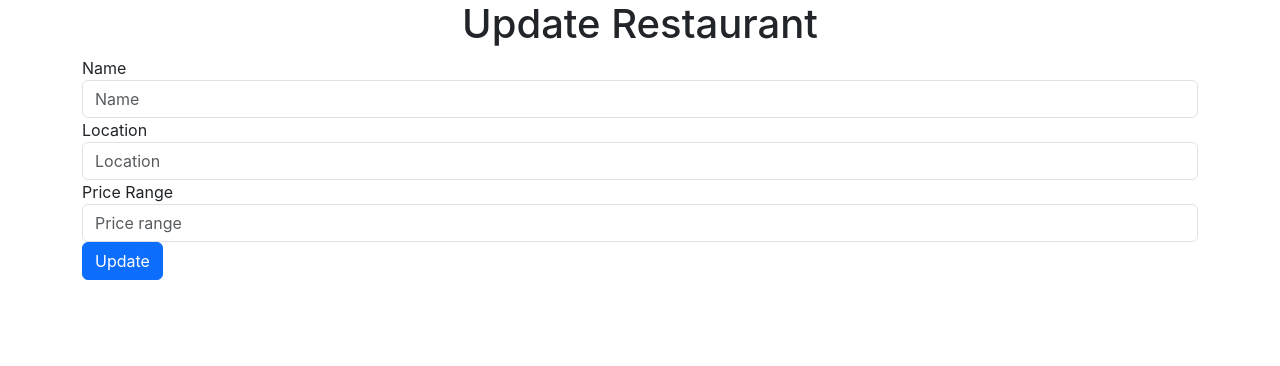
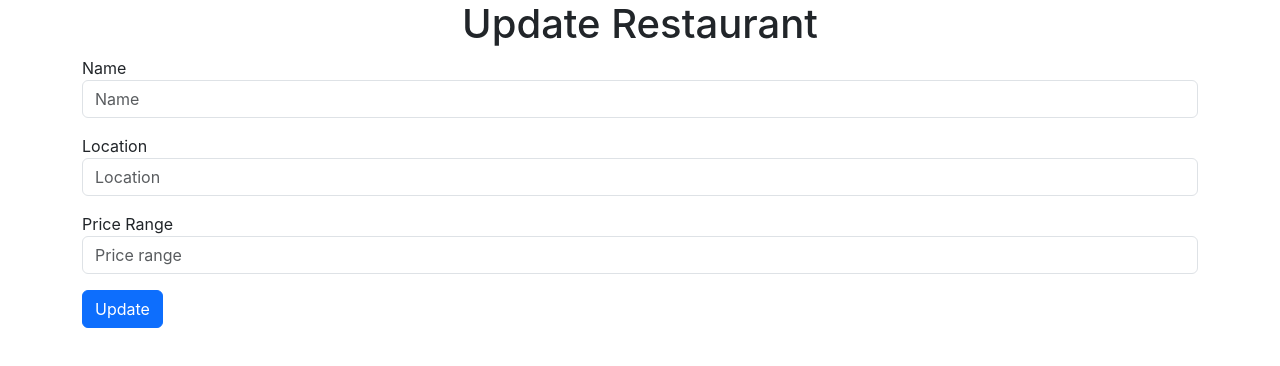
Before and after one commit to AkinolaAdewole/PERNStack-YELP_CLONE, a React (Create React App) app in the folder client/: page /restaurant/1/update in a window 1280 px wide. Shown: the top 366 px of the page. Built offline with nearby package versions, Linux system fonts and the light colour scheme.

Commit message:
updating the backend from the frontend

```diff
--- a/client/src/components/UpdateRestaurant.jsx
+++ b/client/src/components/UpdateRestaurant.jsx
@@ -13,17 +13,17 @@ const UpdateRestaurant = (props) => {
   return (
     <div>
          <form>
-            <div className='form-group'>
+            <div className='form-group mb-3'>
                 <label htmlFor="name">Name</label>
                 <input type="text" className='form-control' placeholder='Name' />
             </div>
 
-            <div className='form-group'>
+            <div className='form-group mb-3'>
                 <label htmlFor="name">Location</label>
                 <input type="text" className='form-control' placeholder='Location' />
             </div>
 
-            <div className='form-group'>
+            <div className='form-group mb-3'>
                 <label htmlFor="name">Price Range</label>
                 <input type="number" placeholder='Price range' className='form-control' />
             </div>
```
